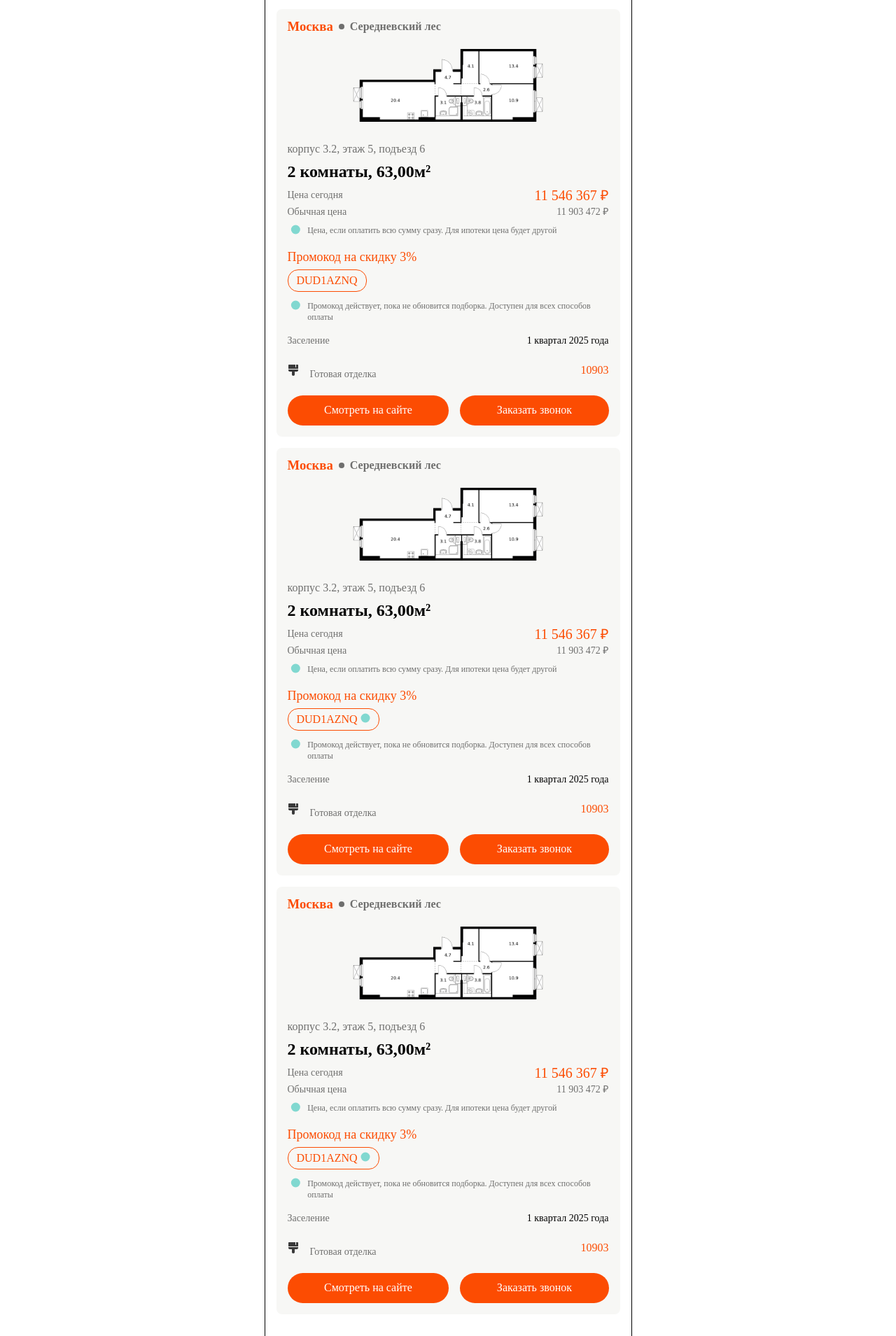
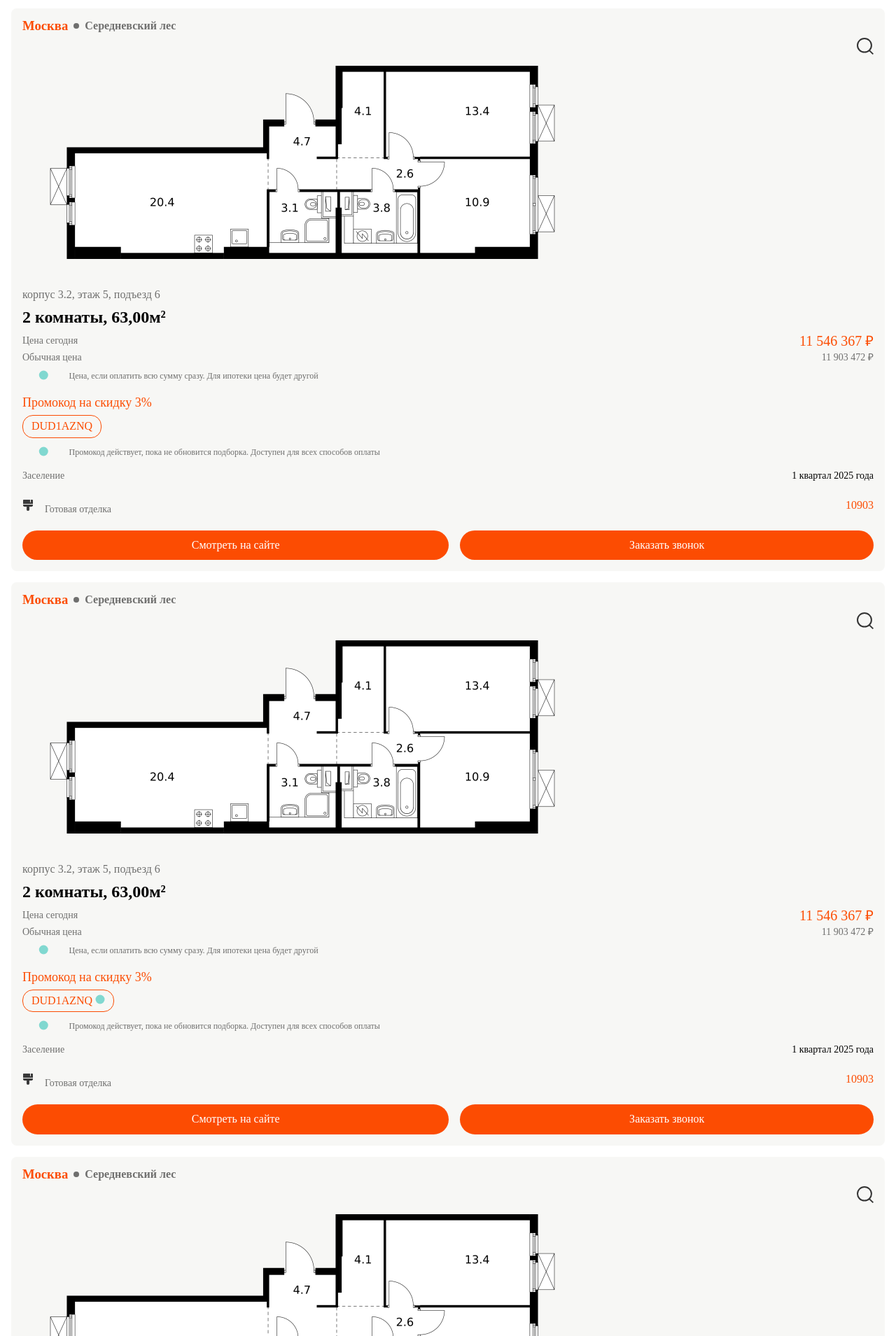
Before and after one commit to SlaverPy/.github.io, a plain HTML site: page index.html in a window 1280 px wide. Shown: the part 321-2230 px from the top of the page at 70% size. Drawn offline with nearby package versions, Linux system fonts and the light colour scheme.

Commit message:
add zoom

```diff
--- a/css/style.css
+++ b/css/style.css
@@ -67,8 +67,6 @@ section {
 /* global */
 
 .content {
-  max-width: 525px;
-  border: 1px solid #000000;
   margin: 0 auto;
 }
 
@@ -86,7 +84,16 @@ section {
   display: none;
 }
 
-
+.fullscreen-image {
+  position: fixed;
+  top: 50%;
+  left: 50%;
+  transform: translate(-50%, -50%);
+  width: 100%;
+  height: auto;
+  cursor: pointer;
+  z-index: 9999;
+}
 
 
 /* up_info */
@@ -476,11 +483,26 @@ Select c dropdown на JS
   color: var(--color-grey);
 }
 
+.images__card {
+  position: relative;
+}
+
+.images__zoom {
+  position: absolute;
+  top: 0rem;
+  right: 0rem;
+}
+
 .plans__img {
-  max-width: 300px;
-  margin-bottom: 1rem;
-  margin-left: auto;
-  margin-right: auto;
+  max-width: 100%;
+}
+
+.zoom-img {
+  cursor: pointer;
+}
+
+.zoom-img:hover {
+  box-shadow: 0 0 10px rgba(0, 0, 0, 0.5); /* Добавляем тень при наведении */
 }
 
 .plans__address {
--- a/index.html
+++ b/index.html
@@ -82,7 +82,14 @@
                   <span class="header__point"></span>
                   <h4 class="header__location">Середневский лес</h4>
                 </div>
-                <img src="images/plan1.png" alt="" class="plans__img">
+                <div class="images__card">
+                  <svg width="24" height="24" viewBox="0 0 24 24" fill="none" xmlns="http://www.w3.org/2000/svg" class="images__zoom">
+                    <rect width="7.56126" height="1.89031" transform="matrix(0.713342 0.700816 -0.713342 0.700816 18.6062 17.3762)" fill="#333333"/>
+                    <path d="M20.9303 10.7726C20.9303 16.1533 16.4855 20.5452 10.9652 20.5452C5.44478 20.5452 1 16.1533 1 10.7726C1 5.39198 5.44478 1 10.9652 1C16.4855 1 20.9303 5.39198 20.9303 10.7726Z" stroke="#333333" stroke-width="2"/>
+                    </svg>
+
+                  <img src="images/plan1.png" alt="" class="plans__img zoom-img">
+                </div>
                 <div>
                   <div class="plans__address flex">
                     <span class="address__text">корпус 3.2, этаж 5, подъезд 6</span>
@@ -180,7 +187,14 @@
                   <span class="header__point"></span>
                   <h4 class="header__location">Середневский лес</h4>
                 </div>
-                <img src="images/plan1.png" alt="" class="plans__img">
+                <div class="images__card">
+                  <svg width="24" height="24" viewBox="0 0 24 24" fill="none" xmlns="http://www.w3.org/2000/svg" class="images__zoom">
+                    <rect width="7.56126" height="1.89031" transform="matrix(0.713342 0.700816 -0.713342 0.700816 18.6062 17.3762)" fill="#333333"/>
+                    <path d="M20.9303 10.7726C20.9303 16.1533 16.4855 20.5452 10.9652 20.5452C5.44478 20.5452 1 16.1533 1 10.7726C1 5.39198 5.44478 1 10.9652 1C16.4855 1 20.9303 5.39198 20.9303 10.7726Z" stroke="#333333" stroke-width="2"/>
+                    </svg>
+
+                  <img src="images/plan1.png" alt="" class="plans__img zoom-img">
+                </div>
                 <div>
                   <div class="plans__address flex">
                     <span class="address__text">корпус 3.2, этаж 5, подъезд 6</span>
@@ -286,7 +300,14 @@
                   <span class="header__point"></span>
                   <h4 class="header__location">Середневский лес</h4>
                 </div>
-                <img src="images/plan1.png" alt="" class="plans__img">
+                <div class="images__card flex " onclick="toggleFullscreen(this)">
+                  <svg width="24" height="24" viewBox="0 0 24 24" fill="none" xmlns="http://www.w3.org/2000/svg" class="images__zoom">
+                    <rect width="7.56126" height="1.89031" transform="matrix(0.713342 0.700816 -0.713342 0.700816 18.6062 17.3762)" fill="#333333"/>
+                    <path d="M20.9303 10.7726C20.9303 16.1533 16.4855 20.5452 10.9652 20.5452C5.44478 20.5452 1 16.1533 1 10.7726C1 5.39198 5.44478 1 10.9652 1C16.4855 1 20.9303 5.39198 20.9303 10.7726Z" stroke="#333333" stroke-width="2"/>
+                    </svg>
+
+                  <img src="images/plan1.png" alt="" class="plans__img zoom-img">
+                </div>
                 <div>
                   <div class="plans__address flex">
                     <span class="address__text">корпус 3.2, этаж 5, подъезд 6</span>
@@ -1062,5 +1083,6 @@
   <script src="js/copy_btn.js"></script>
   <script src="js/draw_time.js"></script>
   <script src="js/phone_form.js"></script>
+  <script src="js/images_zoom.js"></script>
 </body>
 </html>
--- /dev/null
+++ b/js/images_zoom.js
@@ -0,0 +1,34 @@
+// Получаем ссылки на изображение и оверлей
+const images = document.querySelectorAll('.zoom-img');
+
+// Обработчик клика на изображение
+images.forEach(function (image) {
+  image.addEventListener('click', function (event) {
+    toggleFullscreen(image); // Открываем форму
+  });
+});
+
+
+// Обработчик клика вне изображения для закрытия полноэкранного режима
+overlay.addEventListener('click', (event) => {
+    if (event.target === overlay) {
+        closeFullscreen();
+    }
+});
+
+// Функция для управления полноэкранным режимом
+function toggleFullscreen(image) {
+  var zoomClass = image.classList.contains("fullscreen-image"); // Без точки перед "fullscreen-image"
+  if (zoomClass) {
+      image.classList.remove("fullscreen-image");
+      overlay.style.display = 'none'; // Скрываем оверлей
+  } else {
+      image.classList.add("fullscreen-image");
+      overlay.style.display = 'block'; // Отображаем оверлей
+  }
+}
+
+// Функция для закрытия полноэкранного режима
+function closeFullscreen() {
+    overlay.style.display = 'none'; // Скрываем оверлей
+}
```
